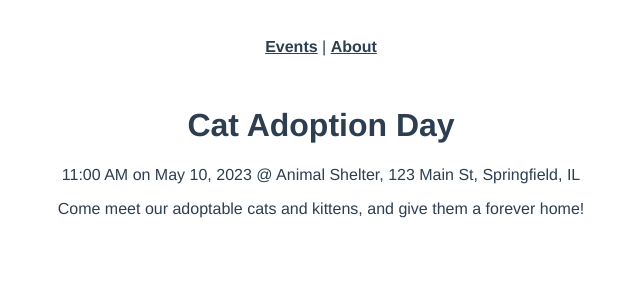
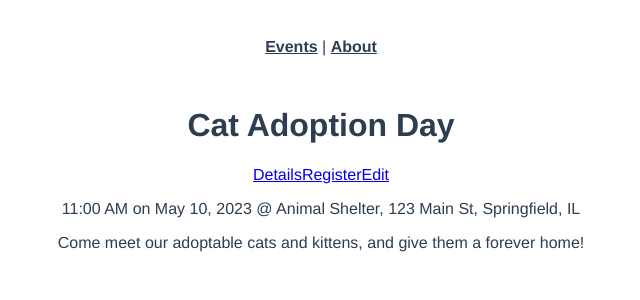
Before and after one commit to Strla/real-world-vue, a Vue app: page /event/5928101 in a window 1280 px wide. Shown: the top 300 px of the page, without its empty margins (319-959 px from the left). Built offline with nearby package versions, Linux system fonts and the light colour scheme; data requests are answered from the project's data file.

Commit message:
add nested routes

```diff
--- a/src/router/index.ts
+++ b/src/router/index.ts
@@ -1,7 +1,10 @@
 import { createRouter, createWebHistory } from 'vue-router'
 import EventListView from '../views/EventListView.vue'
 import AboutView from '@/views/AboutView.vue'
-import EventDetailsView from '@/views/EventDetailsView.vue'
+import EventDetails from '@/views/event/EventDetails.vue'
+import EventRegister from '@/views/event/EventRegister.vue'
+import EventEdit from '@/views/event/EventEdit.vue'
+import EventLayout from '@/views/event/EventLayout.vue'
 
 const router = createRouter({
   history: createWebHistory(import.meta.env.BASE_URL),
@@ -16,10 +19,28 @@ const router = createRouter({
     },
     {
       path: '/event/:id',
-      name: 'event-details',
+      name: 'event-layout',
       props: true,
-      component: EventDetailsView
+      component: EventLayout,
+      children: [
+        {
+          path: '',
+          name: 'event-details',
+          component: EventDetails
+        },
+        {
+          path: 'register',
+          name: 'event-register',
+          component: EventRegister
+        },
+        {
+          path: 'edit',
+          name: 'event-edit',
+          component: EventEdit
+        }
+      ]
     },
+
     {
       path: '/about',
       name: 'about',
--- /dev/null
+++ b/src/views/event/EventDetails.vue
@@ -0,0 +1,11 @@
+<script setup lang="ts">
+defineProps(['event'])
+import { formatDate } from '@/helpers/helpers'
+</script>
+
+<template>
+  <p>{{ event.time }} on {{ formatDate(event.date) }} @ {{ event.location }}</p>
+  <p>{{ event.description }}</p>
+</template>
+
+<style scoped></style>
--- /dev/null
+++ b/src/views/event/EventEdit.vue
@@ -0,0 +1,9 @@
+<script setup lang="ts">
+defineProps(['event'])
+</script>
+
+<template>
+  <p>Edit the event here</p>
+</template>
+
+<style scoped></style>
--- a/src/views/EventDetailsView.vue
+++ b/src/views/event/EventLayout.vue
@@ -1,6 +1,5 @@
 <script setup lang="ts">
 import { ref, onMounted } from 'vue'
-import { formatDate } from '@/helpers/helpers'
 import { type Event } from '@/models/models'
 import EventService from '@/services/EventService'
 
@@ -26,8 +25,12 @@ onMounted(() => {
 <template>
   <div v-if="event">
     <h1>{{ event.title }}</h1>
-    <p>{{ event.time }} on {{ formatDate(event.date) }} @ {{ event.location }}</p>
-    <p>{{ event.description }}</p>
+    <div id="nav">
+      <RouterLink :to="{ name: 'event-details' }">Details</RouterLink>
+      <RouterLink :to="{ name: 'event-register' }">Register</RouterLink>
+      <RouterLink :to="{ name: 'event-edit' }">Edit</RouterLink>
+    </div>
+    <RouterView :event="event"></RouterView>
   </div>
 </template>
 
--- /dev/null
+++ b/src/views/event/EventRegister.vue
@@ -0,0 +1,9 @@
+<script setup lang="ts">
+defineProps(['event'])
+</script>
+
+<template>
+  <p>Register for the event here</p>
+</template>
+
+<style scoped></style>
```
